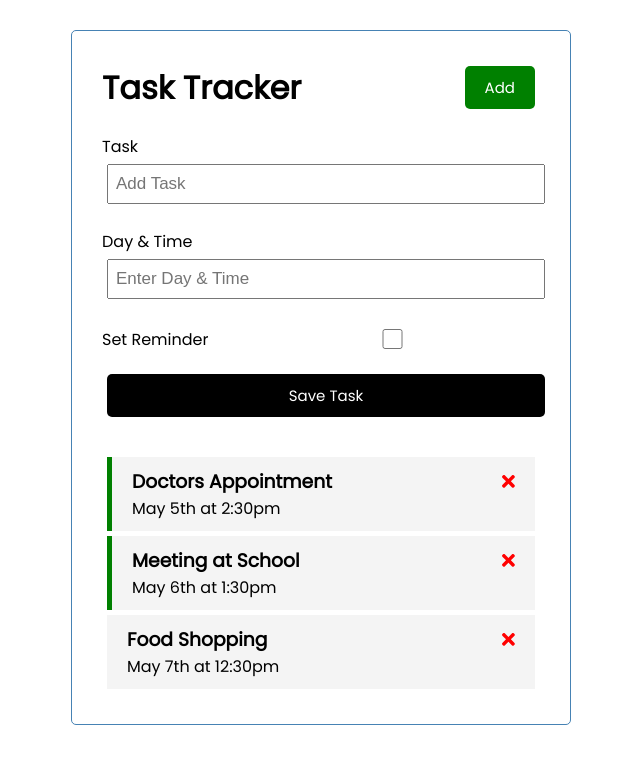
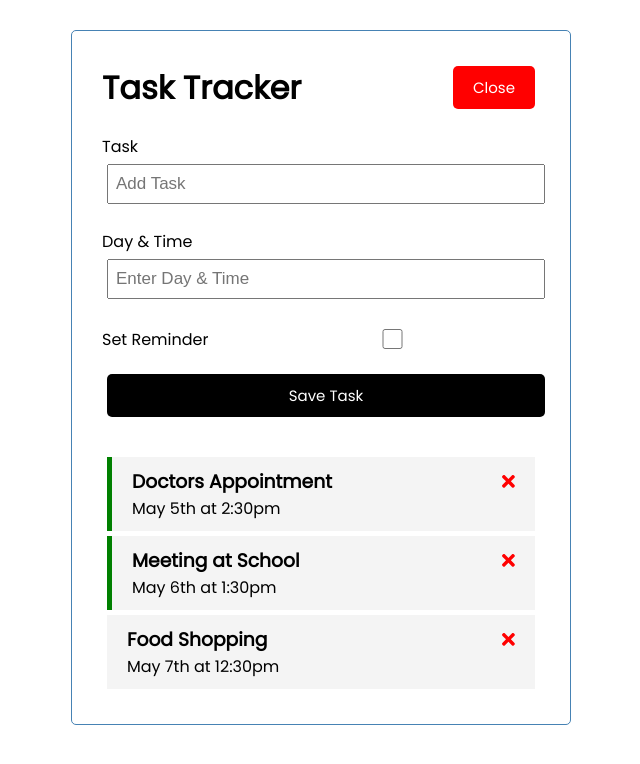
Before and after one commit to liteninkiran/angular-crash-2021, an Angular app: page / in a window 1280 px wide. Both pictures are taken after a click on the button "Add". Shown: the top 764 px of the page, without its empty margins (319-959 px from the left). Built offline with nearby package versions, Linux system fonts and the light colour scheme; data requests are answered from the project's data file.

Commit message:
Toggle form

```diff
--- a/src/app/components/add-task/add-task.component.html
+++ b/src/app/components/add-task/add-task.component.html
@@ -1,4 +1,4 @@
-<form class="add-form" (ngSubmit)="onSubmit()">
+<form class="add-form" (ngSubmit)="onSubmit()" *ngIf="showAddTask">
     <div class="form-control">
         <label for="text">Task</label>
         <input id="text" name="text" type="text" placeholder="Add Task" [(ngModel)]="text">
--- a/src/app/components/add-task/add-task.component.ts
+++ b/src/app/components/add-task/add-task.component.ts
@@ -2,6 +2,8 @@
 /* eslint-disable @typescript-eslint/no-empty-function */
 import { Component, OnInit, Output, EventEmitter } from '@angular/core';
 import { Task } from '../../Task';
+import { UiService } from '../../services/ui.service';
+import { Subscription } from 'rxjs';
 
 @Component({
     selector: 'app-add-task',
@@ -13,10 +15,14 @@ export class AddTaskComponent implements OnInit {
     public text: string = '';
     public day: string = '';
     public reminder: boolean = false;
+    public showAddTask: boolean = false;
+    public subscription: Subscription;
 
     @Output() onAddTask: EventEmitter<Task> = new EventEmitter;
 
-    constructor() { }
+    constructor(private uiService: UiService) {
+        this.subscription = this.uiService.onToggle().subscribe(value => this.showAddTask = value);
+    }
 
     ngOnInit(): void {
     }
--- a/src/app/components/header/header.component.html
+++ b/src/app/components/header/header.component.html
@@ -1,4 +1,4 @@
 <header>
     <h1>{{ title }}</h1>
-    <app-button [colour]="colour" [text]="text" (btnClick)="toggleAddTask()"></app-button>
+    <app-button [colour]="showAddTask ? 'red' : 'green'" [text]="showAddTask ? 'Close' : 'Add'" (btnClick)="toggleAddTask()"></app-button>
 </header>
--- a/src/app/components/header/header.component.ts
+++ b/src/app/components/header/header.component.ts
@@ -1,4 +1,8 @@
+/* eslint-disable @typescript-eslint/no-inferrable-types */
+/* eslint-disable @typescript-eslint/no-empty-function */
 import { Component, OnInit } from '@angular/core';
+import { UiService } from '../../services/ui.service';
+import { Subscription } from 'rxjs';
 
 @Component({
     selector: 'app-header',
@@ -8,16 +12,18 @@ import { Component, OnInit } from '@angular/core';
 export class HeaderComponent implements OnInit {
 
     public title = 'Task Tracker';
+    public showAddTask: boolean = false;
+    public subscription: Subscription;
 
-    public colour: string = 'green';
-    public text: string = 'Add';
-
-    constructor() { }
+    constructor(private uiService: UiService) {
+        this.subscription = this.uiService.onToggle().subscribe(value => this.showAddTask = value);
+    }
 
     ngOnInit(): void {
     }
 
-    public toggleAddTask() {
-        alert('Toggle');
+    public toggleAddTask(): boolean {
+        this.uiService.toggleAddTask();
+        return true;
     }
 }
--- /dev/null
+++ b/src/app/services/ui.service.ts
@@ -0,0 +1,24 @@
+/* eslint-disable @typescript-eslint/no-inferrable-types */
+/* eslint-disable @typescript-eslint/no-empty-function */
+import { Injectable } from '@angular/core';
+import { Observable, Subject } from 'rxjs';
+
+@Injectable({
+    providedIn: 'root',
+})
+export class UiService {
+
+    private showAddTask: boolean = false;
+    private subject = new Subject<any>();
+
+    constructor() { }
+
+    toggleAddTask(): void {
+        this.showAddTask = !this.showAddTask;
+        this.subject.next(this.showAddTask);
+    }
+
+    onToggle(): Observable<any> {
+        return this.subject.asObservable();
+    }
+}
```
Also changed, not shown: 1 other file (tests, documents, lock files or other folders).
